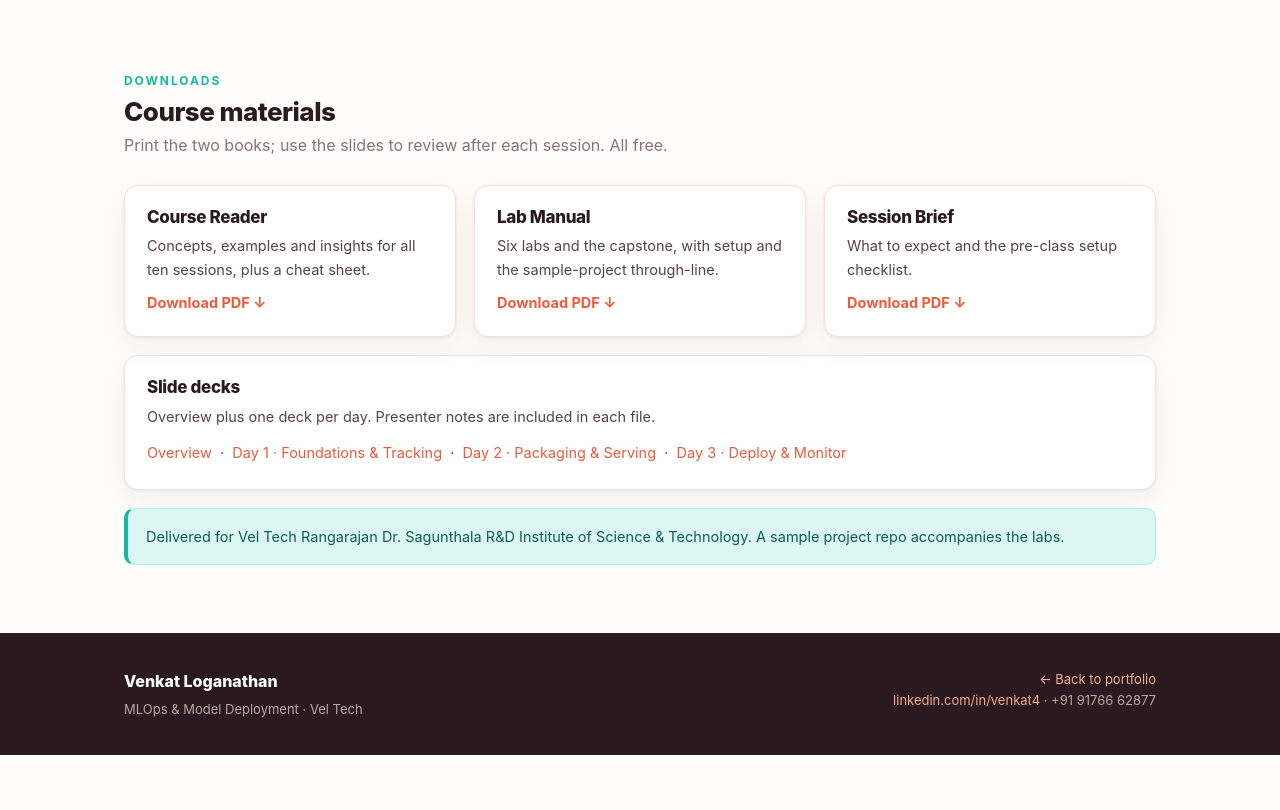
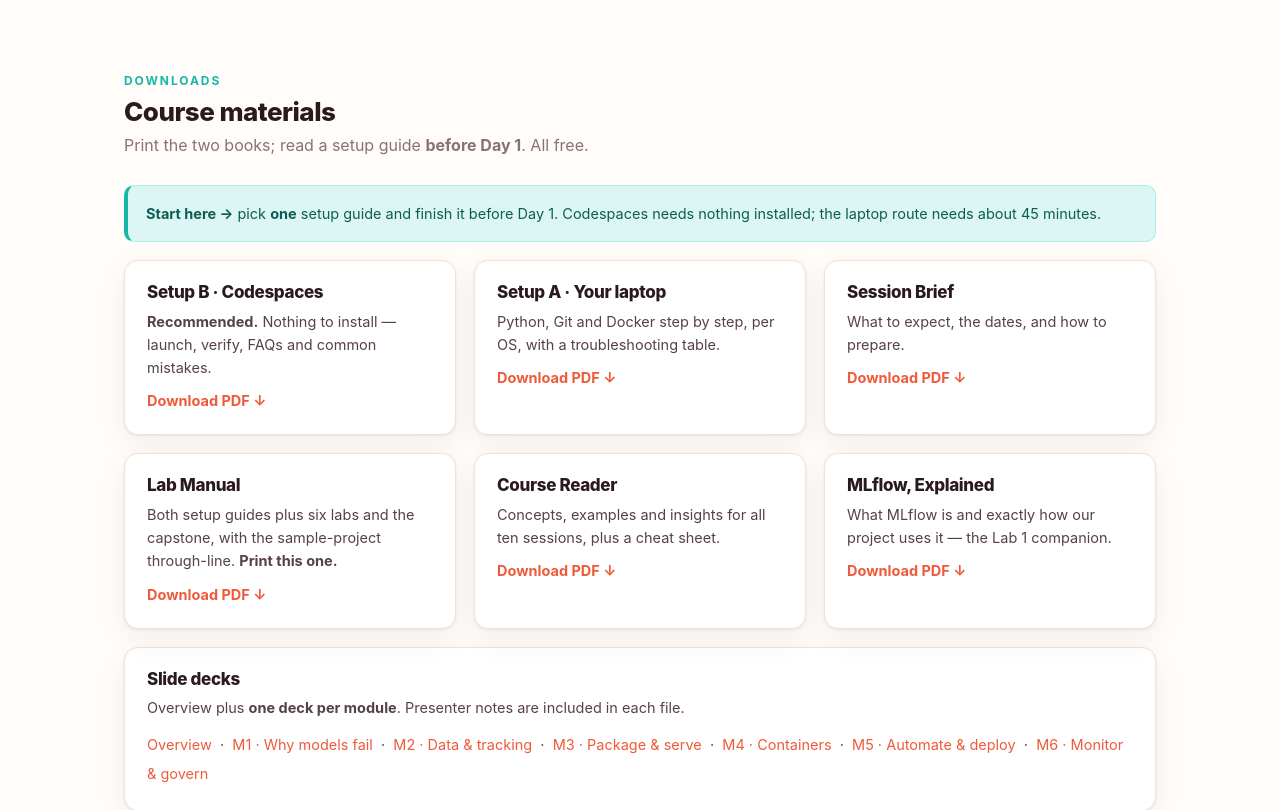
Before and after one commit to anandvenkat4/anandvenkat4.github.io, a plain HTML site: page mlops/index.html in a window 1280 px wide. Shown: the part 4060-4870 px from the top of the page. Before the commit the page ends 4815 px from the top, so only its background shows below. Drawn offline with Linux system fonts and the light colour scheme.

Commit message:
Refresh MLOps downloads: current manual + brief, setup guides, MLflow handout, per-module decks

```diff
--- a/mlops/index.html
+++ b/mlops/index.html
@@ -204,20 +204,29 @@
 <section id="downloads">
   <span class="eyebrow">Downloads</span>
   <h2>Course materials</h2>
-  <p class="sub">Print the two books; use the slides to review after each session. All free.</p>
+  <p class="sub">Print the two books; read a setup guide <b>before Day 1</b>. All free.</p>
+  <div class="callout" style="margin-bottom:18px"><b>Start here →</b> pick <b>one</b> setup guide and finish it before Day 1. Codespaces needs nothing installed; the laptop route needs about 45 minutes.</div>
   <div class="grid g3">
+    <div class="card"><h3>Setup B · Codespaces</h3><p><b>Recommended.</b> Nothing to install — launch, verify, FAQs and common mistakes.</p><p style="margin-top:10px"><a href="downloads/MLOps-Setup-Guide-B-Codespaces.pdf" style="font-weight:700" download>Download PDF ↓</a></p></div>
+    <div class="card"><h3>Setup A · Your laptop</h3><p>Python, Git and Docker step by step, per OS, with a troubleshooting table.</p><p style="margin-top:10px"><a href="downloads/MLOps-Setup-Guide-A-Laptop.pdf" style="font-weight:700" download>Download PDF ↓</a></p></div>
+    <div class="card"><h3>Session Brief</h3><p>What to expect, the dates, and how to prepare.</p><p style="margin-top:10px"><a href="downloads/MLOps-Session-Brief_Students.pdf" style="font-weight:700" download>Download PDF ↓</a></p></div>
+  </div>
+  <div class="grid g3" style="margin-top:18px">
+    <div class="card"><h3>Lab Manual</h3><p>Both setup guides plus six labs and the capstone, with the sample-project through-line. <b>Print this one.</b></p><p style="margin-top:10px"><a href="downloads/MLOps-Lab-Manual.pdf" style="font-weight:700" download>Download PDF ↓</a></p></div>
     <div class="card"><h3>Course Reader</h3><p>Concepts, examples and insights for all ten sessions, plus a cheat sheet.</p><p style="margin-top:10px"><a href="downloads/MLOps-Course-Reader.pdf" style="font-weight:700" download>Download PDF ↓</a></p></div>
-    <div class="card"><h3>Lab Manual</h3><p>Six labs and the capstone, with setup and the sample-project through-line.</p><p style="margin-top:10px"><a href="downloads/MLOps-Lab-Manual.pdf" style="font-weight:700" download>Download PDF ↓</a></p></div>
-    <div class="card"><h3>Session Brief</h3><p>What to expect and the pre-class setup checklist.</p><p style="margin-top:10px"><a href="downloads/MLOps-Session-Brief_Students.pdf" style="font-weight:700" download>Download PDF ↓</a></p></div>
+    <div class="card"><h3>MLflow, Explained</h3><p>What MLflow is and exactly how our project uses it — the Lab 1 companion.</p><p style="margin-top:10px"><a href="downloads/MLOps-MLflow-Explained.pdf" style="font-weight:700" download>Download PDF ↓</a></p></div>
   </div>
   <div class="card" style="margin-top:18px">
     <h3>Slide decks</h3>
-    <p style="margin-bottom:10px">Overview plus one deck per day. Presenter notes are included in each file.</p>
+    <p style="margin-bottom:10px">Overview plus <b>one deck per module</b>. Presenter notes are included in each file.</p>
     <p style="margin:0;line-height:2">
       <a href="downloads/slides/00-overview.pptx" download>Overview</a> &nbsp;·&nbsp;
-      <a href="downloads/slides/01-day1-foundations-tracking.pptx" download>Day 1 · Foundations &amp; Tracking</a> &nbsp;·&nbsp;
-      <a href="downloads/slides/02-day2-packaging-serving.pptx" download>Day 2 · Packaging &amp; Serving</a> &nbsp;·&nbsp;
-      <a href="downloads/slides/03-day3-deploy-monitor.pptx" download>Day 3 · Deploy &amp; Monitor</a>
+      <a href="downloads/slides/01-day1-module1-why-models-fail.pptx" download>M1 · Why models fail</a> &nbsp;·&nbsp;
+      <a href="downloads/slides/02-day1-module2-data-and-tracking.pptx" download>M2 · Data &amp; tracking</a> &nbsp;·&nbsp;
+      <a href="downloads/slides/03-day2-module3-package-and-serve.pptx" download>M3 · Package &amp; serve</a> &nbsp;·&nbsp;
+      <a href="downloads/slides/04-day2-module4-containers.pptx" download>M4 · Containers</a> &nbsp;·&nbsp;
+      <a href="downloads/slides/05-day3-module5-automate-and-deploy.pptx" download>M5 · Automate &amp; deploy</a> &nbsp;·&nbsp;
+      <a href="downloads/slides/06-day3-module6-monitor-and-govern.pptx" download>M6 · Monitor &amp; govern</a>
     </p>
   </div>
   <div class="callout" style="margin-top:18px">Delivered for Vel Tech Rangarajan Dr. Sagunthala R&amp;D Institute of Science &amp; Technology. A sample project repo accompanies the labs.</div>
```
Also changed, not shown: 11 other files.
